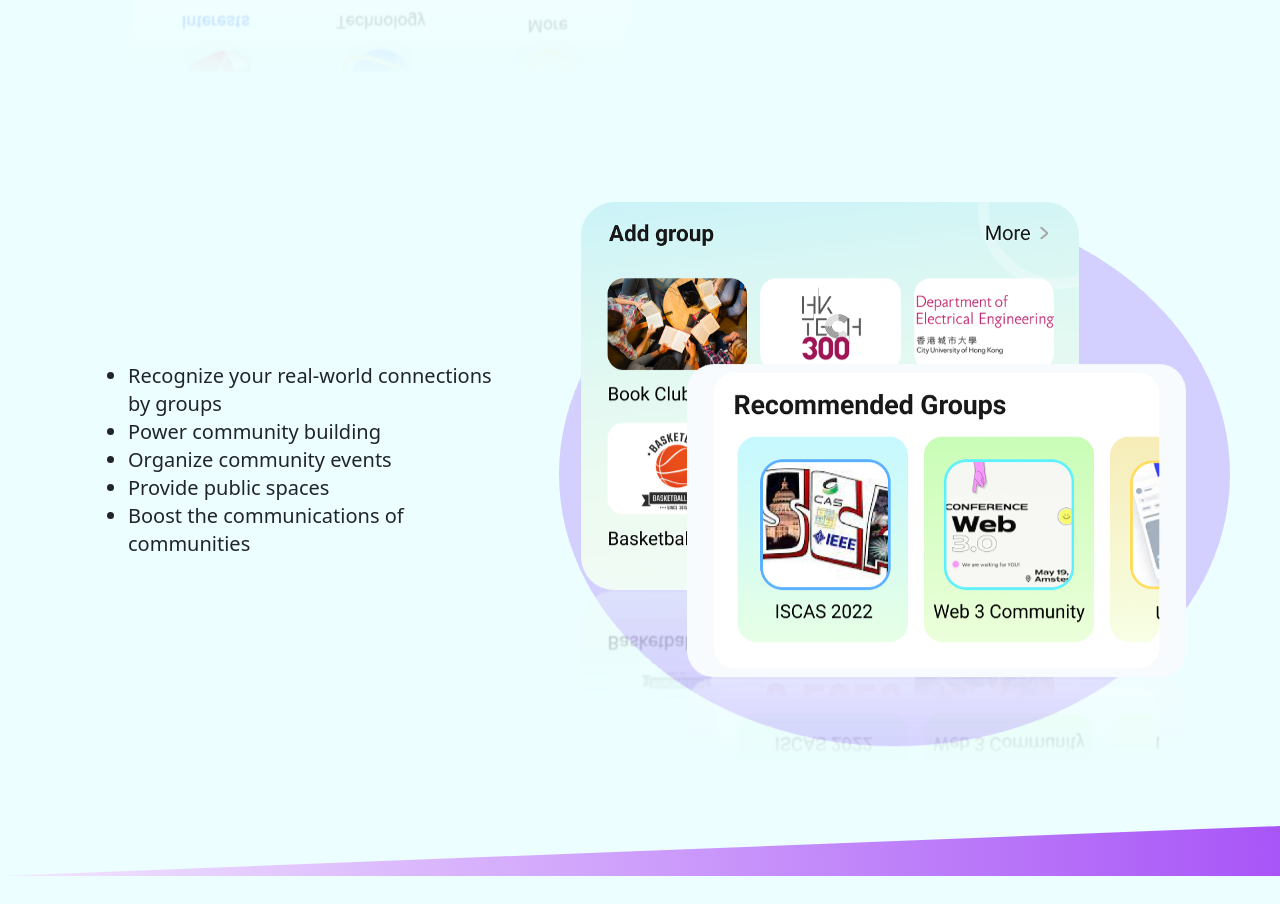
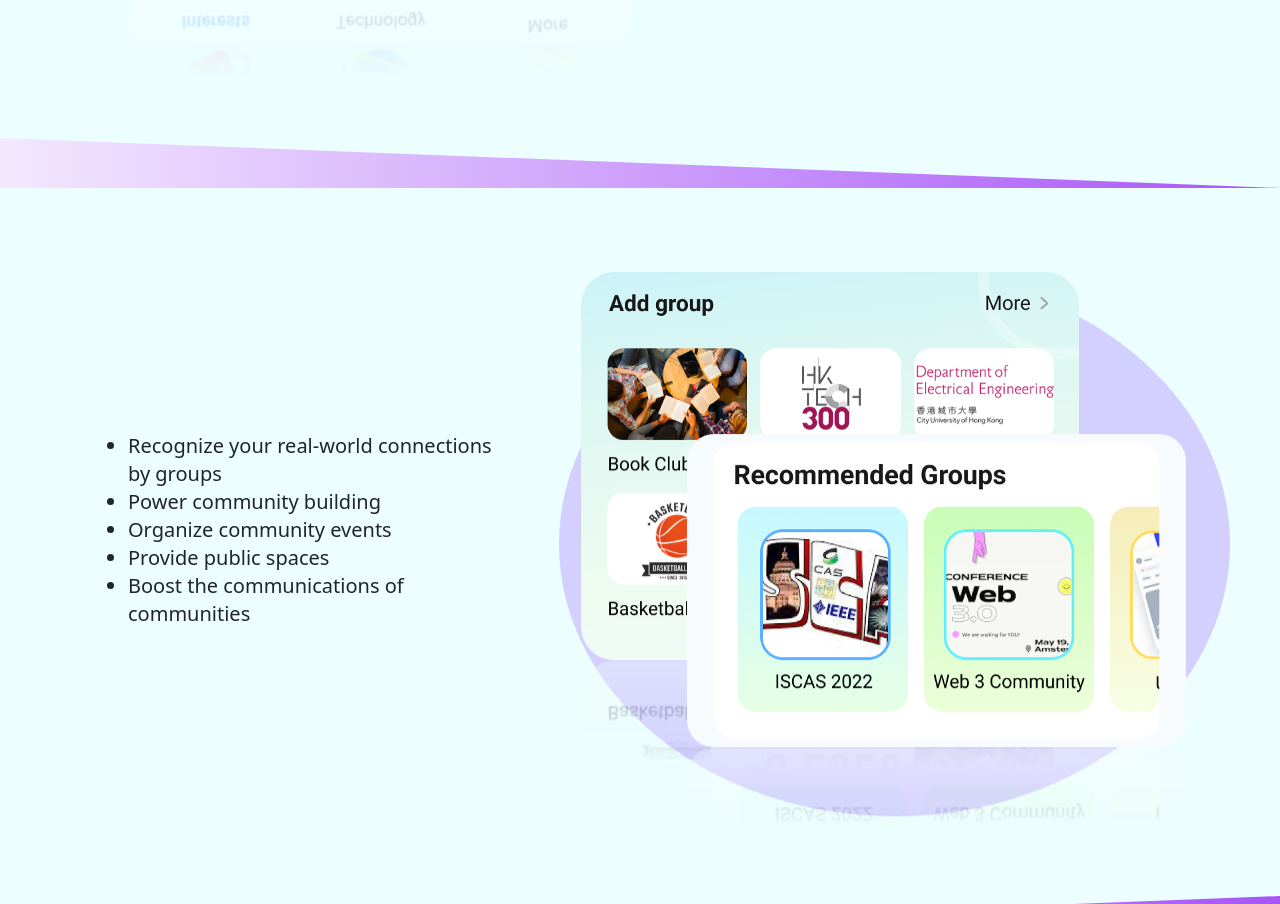
Before and after one commit to ColumboHK/CompanyProfile, a React (Create React App) app: page / in a window 1280 px wide. Shown: the part 1180-2084 px from the top of the page. Built offline with nearby package versions, Linux system fonts and the light colour scheme.

Commit message:
Added Lazy Loading for images, hopefully that'll speed up the image loading process

```diff
--- a/src/ProductFeatures/ProductFeatures.jsx
+++ b/src/ProductFeatures/ProductFeatures.jsx
@@ -32,13 +32,13 @@ const ProductFeatures = () => {
                     </p>
                 </div>
                 <img src={GroupSettings} className="object-scale-down pt-4 max-h-full mx-auto object-left"
-                        alt="Group Settings">
+                        alt="Group Settings" loading="lazy">
                 </img>
             </div>
 
             <div className="px-12 pt-12 mx-auto flex">
                 <img src={SubGroup} className="object-scale-down pt-4 max-h-full mx-auto object-left"
-                    alt="Sub-groups">
+                    alt="Sub-groups" loading="lazy">
                 </img>
                 <div className="px-12 pt-40 text-xl">
                     <h1 className="px-12 text-[2.5rem] font-bold leading-tight capitalize">
@@ -66,13 +66,13 @@ const ProductFeatures = () => {
                     </p>
                 </div>
                 <img src={GroupEvent} className="object-scale-down pt-4 max-h-full mx-auto object-left"
-                        alt="Group Event">
+                        alt="Group Event" loading="lazy">
                 </img>
             </div>
 
             <div className="px-12 pt-12 mx-auto flex">
                 <img src={Messaging} className="object-scale-down pt-4 max-h-full mx-auto object-left"
-                    alt="Messaging">
+                    alt="Messaging" loading="lazy">
                 </img>
                 <div className="px-12 pt-40 text-xl">
                     <h1 className="px-12 text-[2.5rem] font-bold leading-tight capitalize">
@@ -98,7 +98,7 @@ const ProductFeatures = () => {
                     </p>
                 </div>
                 <img src={Profile} className="object-scale-down max-h-full mx-auto object-left"
-                        alt="User Profile">
+                        alt="User Profile" loading="lazy">
                 </img>
             </div>
         </section>
--- a/src/components/Home/Home.jsx
+++ b/src/components/Home/Home.jsx
@@ -73,7 +73,7 @@ const Home = () => {
         </Container>
         <div className="px-12 py-16 flex">
             <img src={ProductOverview} className="object-scale-down max-h-full mx-auto object-left"
-                    alt="Product Overview">
+                    alt="Product Overview" loading="lazy">
             </img>
             <div className="px-12 pt-40">
                 <h2 className="">
@@ -84,6 +84,24 @@ const Home = () => {
                     Build, Organize, Provide!
                 </h2>
             </div>
+        </div>
+        <div fluid className="top-auto bottom-0 left-0 right-0 w-full relative pointer-events-none overflow-hidden"
+                style={{ height: "70px" }}>
+                <svg
+                    className="relative bottom-0 overflow-hidden bg-gradient-to-r from-purple-100 to-purple-500"
+                    xmlns="http://www.w3.org/2000/svg"
+                    preserveAspectRatio="none"
+                    version="1.1"
+                    viewBox="0 0 2560 100"
+                    x="0"
+                    y="0"
+                >
+                    <polygon
+                        className="text-cyan-50 fill-current"
+                        points="2560 0 2560 100 0 0"
+                        // points="0 0 0 100 2560 0"
+                    ></polygon>
+                </svg>
         </div>
         <div className="px-12 py-16 flex">
             <div className="px-12 pt-40 text-xl">
@@ -135,7 +153,7 @@ const Home = () => {
                         <img data-aos="fade-up" data-aos-once="true" data-aos-duration='100' src={Meixuan}
                             className="aos-init aos-animate"
                             style={{ width: "60%", height: "60%", justifyContent: 'center' }}
-                            alt="Meixuan">
+                            alt="Meixuan" loading="lazy">
                         </img>
                     </div>
                     <div className="item-body py-48 px-12">
@@ -150,7 +168,7 @@ const Home = () => {
                         <img data-aos="fade-up" data-aos-once="true" data-aos-duration='100' src={Vincent}
                             className="aos-init aos-animate"
                             style={{ width: "60%", height: "60%", justifyContent: 'center' }}
-                            alt="Vincent">
+                            alt="Vincent" loading="lazy">
                         </img>
                     </div>
                     <div className="item-body py-48 px-12">
@@ -191,7 +209,7 @@ const Home = () => {
                 <Col className="content-center">
                     <img data-aos="fade-up" data-aos-once="true" data-aos-duration='100' src={CityUHK}
                          className="inset-0 scale-75 py-28 mx-auto aos-init aos-animate"
-                         alt="CityUHK">
+                         alt="CityUHK" loading="lazy">
                     </img>
                     <p className="text-center font-bold italic">
                         City University of Hong Kong
@@ -200,7 +218,7 @@ const Home = () => {
                 <Col className="content-center">
                     <img data-aos="fade-up" data-aos-once="true" data-aos-duration='100' src={HKTech300}
                          className="inset-0 scale-75 mx-auto aos-init aos-animate"
-                         alt="HKTech 300">
+                         alt="HKTech 300" loading="lazy">
                     </img>
                     <p className="text-center font-bold italic">
                     HKTech 300
@@ -209,7 +227,7 @@ const Home = () => {
                 <Col className="content-center">
                     <img data-aos="fade-up" data-aos-once="true" data-aos-duration='100' src={HKSTP}
                          className="inset-0 scale-75 py-24 mx-auto aos-init aos-animate"
-                         alt="HKSTP">
+                         alt="HKSTP" loading="lazy">
                     </img>
                     <p className="text-center font-bold italic">
                     HKSTP
--- a/src/components/UseCases/UseCases.jsx
+++ b/src/components/UseCases/UseCases.jsx
@@ -27,19 +27,19 @@ const UseCases = () => {
                     <Col>
                         <img src={ICML}
                              className="inset-0 scale-50 mx-auto"
-                             alt="ICML">
+                             alt="ICML" loading="lazy">
                         </img>
                     </Col>
                     <Col>
                         <img src={CVPR}
                              className="inset-0 scale-50 mx-auto"
-                             alt="CVPR">
+                             alt="CVPR" loading="lazy">
                         </img>
                     </Col>
                     <Col>
                         <img src={Neurips}
                              className="inset-0 scale-50 mx-auto"
-                             alt="Neurips">
+                             alt="Neurips" loading="lazy">
                         </img>
                     </Col>
                 </Row>
@@ -59,13 +59,13 @@ const UseCases = () => {
                     <Col>
                         <img src={BasketBallGroup}
                              className="inset-0 scale-75 mx-auto"
-                             alt="BasketBall Group">
+                             alt="BasketBall Group" loading="lazy">
                         </img>
                     </Col>
                     <Col>
                         <img src={ReadingGroup}
                              className="inset-0 mx-auto"
-                             alt="Reading Group">
+                             alt="Reading Group" loading="lazy">
                         </img>
                     </Col>
                 </Row>
@@ -78,19 +78,19 @@ const UseCases = () => {
                     <Col>
                         <img src={CityUHK}
                              className="inset-0 scale-75 mx-auto"
-                             alt="CityUHK">
+                             alt="CityUHK" loading="lazy">
                         </img>
                     </Col>
                     <Col>
                         <img src={HKTech300}
                              className="inset-0 scale-75 mx-auto"
-                             alt="HKTech300">
+                             alt="HKTech300" loading="lazy">
                         </img>
                     </Col>
                     <Col>
                         <img src={HKSTP}
                              className="inset-0 scale-75 mx-auto"
-                             alt="HKSTP">
+                             alt="HKSTP" loading="lazy">
                         </img>
                     </Col>
                 </Row>
```
